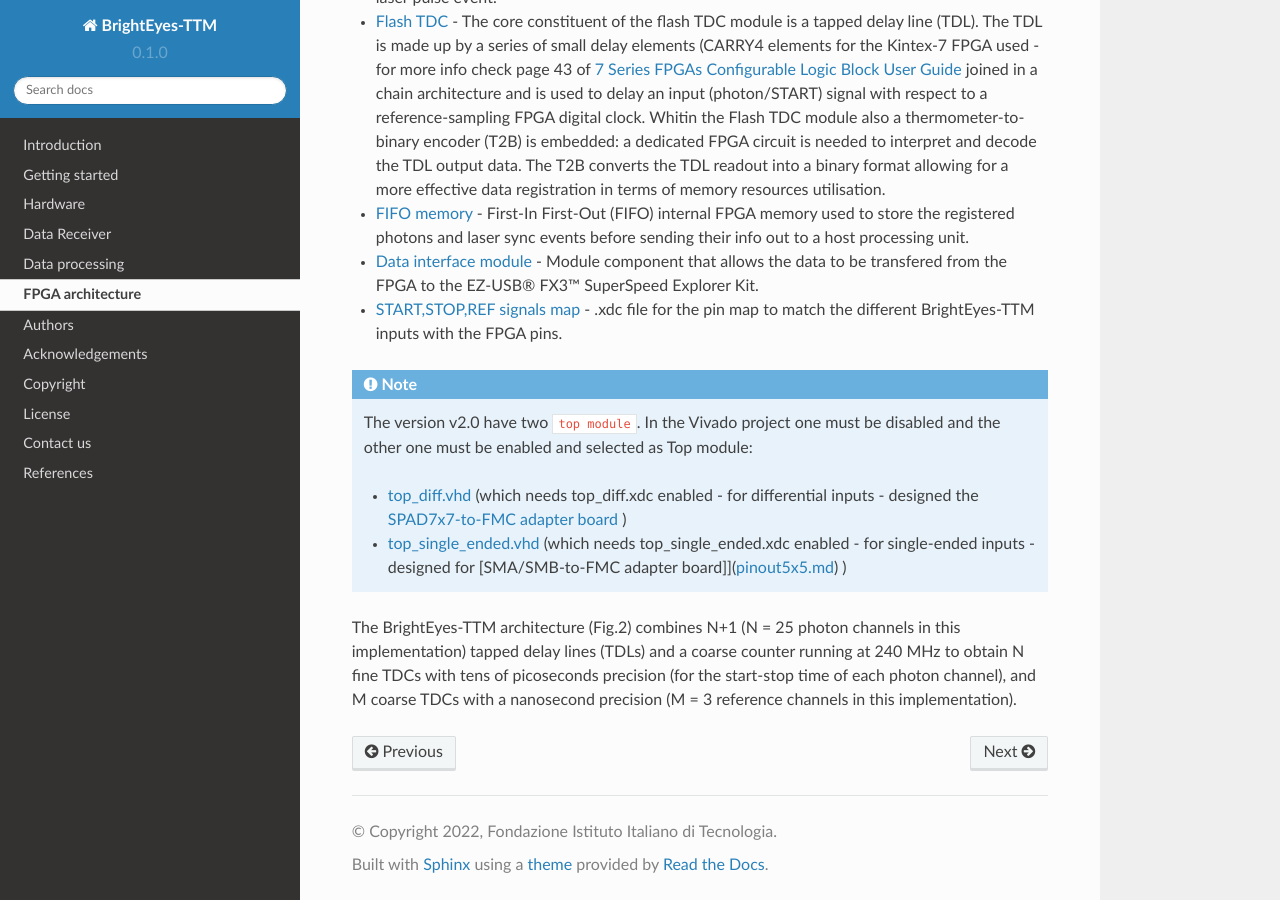
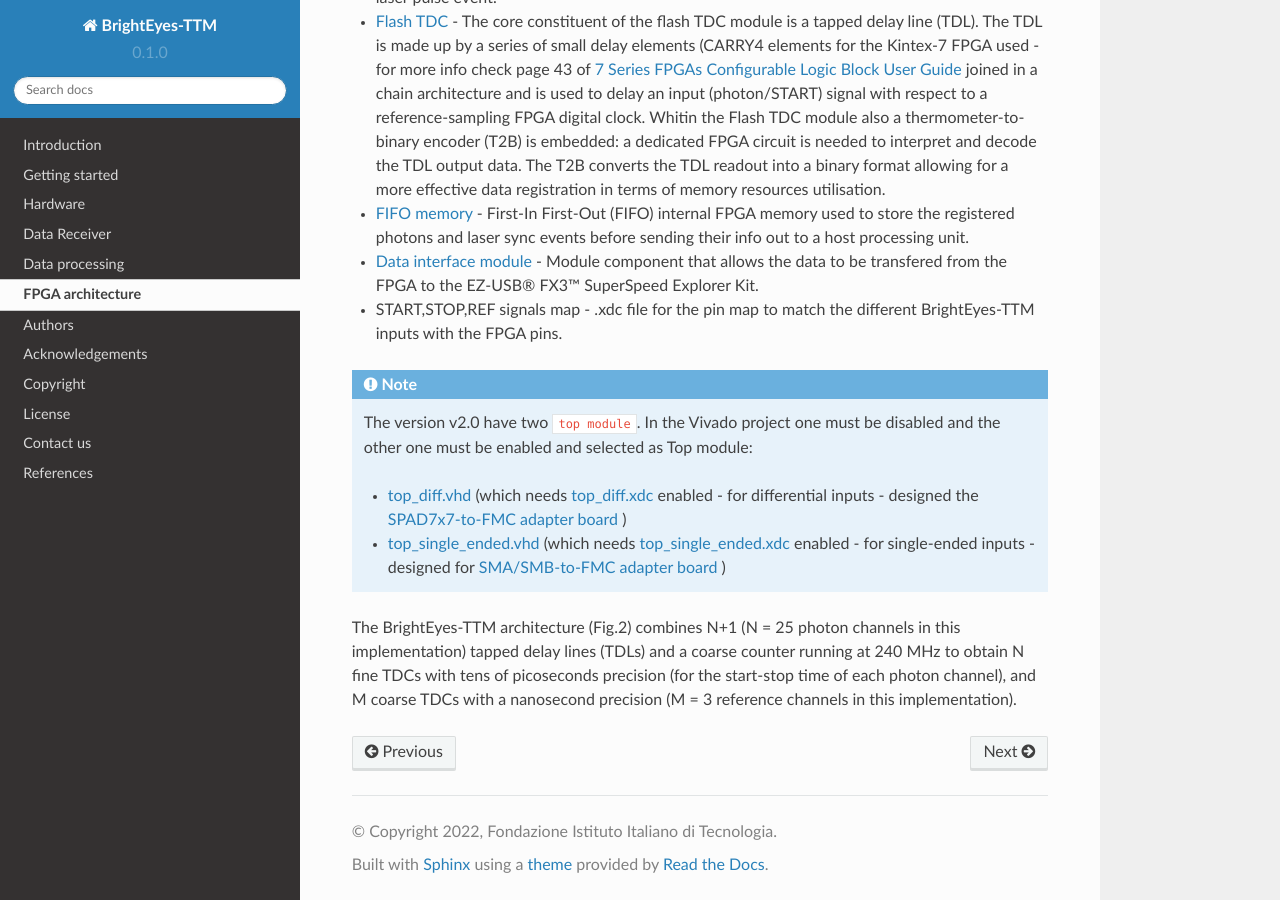
Before and after one commit to mattia-donato/BrightEyes-TTM-docs, a Sphinx documentation site: the page built from docs/source/architecture.md, in a window 1280 px wide and 900 px high, scrolled down 1028 px. Built offline with Sphinx 7.4.7 and the Read the Docs theme 2.0.0, drawn with Linux system fonts in a browser that asks for light colours; pages that are not in the unit, such as notebooks, are missing from menus; some of the changed lines change nothing that is shown.

Commit message:
Update architecture.md

````diff
--- a/docs/source/architecture.md
+++ b/docs/source/architecture.md
@@ -16,12 +16,12 @@ VHDL source code TTM architecture components:
 - [Flash TDC](https://github.com/VicidominiLab/BrightEyes-TTM/blob/v2.0/FPGA/ttm/hdl/tdc_module.vhd) - The core constituent of the flash TDC module is a tapped delay line (TDL). The TDL is made up by a series of small delay elements (CARRY4 elements for the Kintex-7 FPGA used - for more info check page 43 of [7 Series FPGAs Configurable Logic Block User Guide](https://www.xilinx.com/support/documentation/user_guides/ug474_7Series_CLB.pdf) joined in a chain architecture and is used to delay an input (photon/START) signal with respect to a reference-sampling FPGA digital clock. Whitin the Flash TDC module also a thermometer-to-binary encoder (T2B) is embedded: a dedicated FPGA circuit is needed to interpret and decode the TDL output data. The T2B converts the TDL readout into a binary format allowing for a more effective data registration in terms of memory resources utilisation.
 - [FIFO memory](https://github.com/VicidominiLab/BrightEyes-TTM/blob/v2.0/FPGA/ttm/hdl/fifo_iit.v) - First-In First-Out (FIFO) internal FPGA memory used to store the registered photons and laser sync events before sending their info out to a host processing unit.
 - [Data interface module](https://github.com/VicidominiLab/BrightEyes-TTM/blob/v2.0/FPGA/ttm/hdl/to_fxr_workaround.v) - Module component that allows the data to be transfered from the FPGA to the  EZ-USB® FX3™ SuperSpeed Explorer Kit.
-- [START,STOP,REF signals map](https://github.com/VicidominiLab/BrightEyes-TTM/blob/v2.0/FPGA/ttm/xdc/top_fpga.xdc) - .xdc file for the pin map to match the different BrightEyes-TTM inputs with the FPGA pins.
+- START,STOP,REF signals map - .xdc file for the pin map to match the different BrightEyes-TTM inputs with the FPGA pins.
 
 ```{note}
 The version v2.0 have two `top module`. In the Vivado project one must be disabled and the other one must be enabled and selected as Top module:
-- [top_diff.vhd](https://github.com/VicidominiLab/BrightEyes-TTM/blob/v2.0/FPGA/ttm/xdc/top_diff.xdc) (which needs top_diff.xdc enabled - for differential inputs - designed the [SPAD7x7-to-FMC adapter board](pinout7x7.md) )
-- [top_single_ended.vhd](https://github.com/VicidominiLab/BrightEyes-TTM/blob/v2.0/FPGA/ttm/xdc/top_single_ended.xdc) (which needs top_single_ended.xdc enabled - for single-ended inputs - designed for [SMA/SMB-to-FMC adapter board]](pinout5x5.md) )
+- [top_diff.vhd](https://github.com/VicidominiLab/BrightEyes-TTM/blob/v2.0/FPGA/ttm/xdc/top_diff.vhd) (which needs [top_diff.xdc](https://github.com/VicidominiLab/BrightEyes-TTM/blob/v2.0/FPGA/ttm/xdc/top_diff.xdc) enabled - for differential inputs - designed the [SPAD7x7-to-FMC adapter board](pinout7x7.md) )
+- [top_single_ended.vhd](https://github.com/VicidominiLab/BrightEyes-TTM/blob/v2.0/FPGA/ttm/xdc/top_single_ended.vhd) (which needs [top_single_ended.xdc](https://github.com/VicidominiLab/BrightEyes-TTM/blob/v2.0/FPGA/ttm/xdc/top_single_ended.xdc) enabled - for single-ended inputs - designed for [SMA/SMB-to-FMC adapter board](pinout5x5.md) )
 ```
 
 The BrightEyes-TTM architecture (Fig.2) combines N+1 (N = 25 photon channels in this implementation) tapped delay lines (TDLs) and a coarse counter running at 240 MHz to obtain N fine TDCs with tens of picoseconds precision (for the start-stop time of each photon channel), and M coarse TDCs with a nanosecond precision (M = 3 reference channels in this implementation).
````
